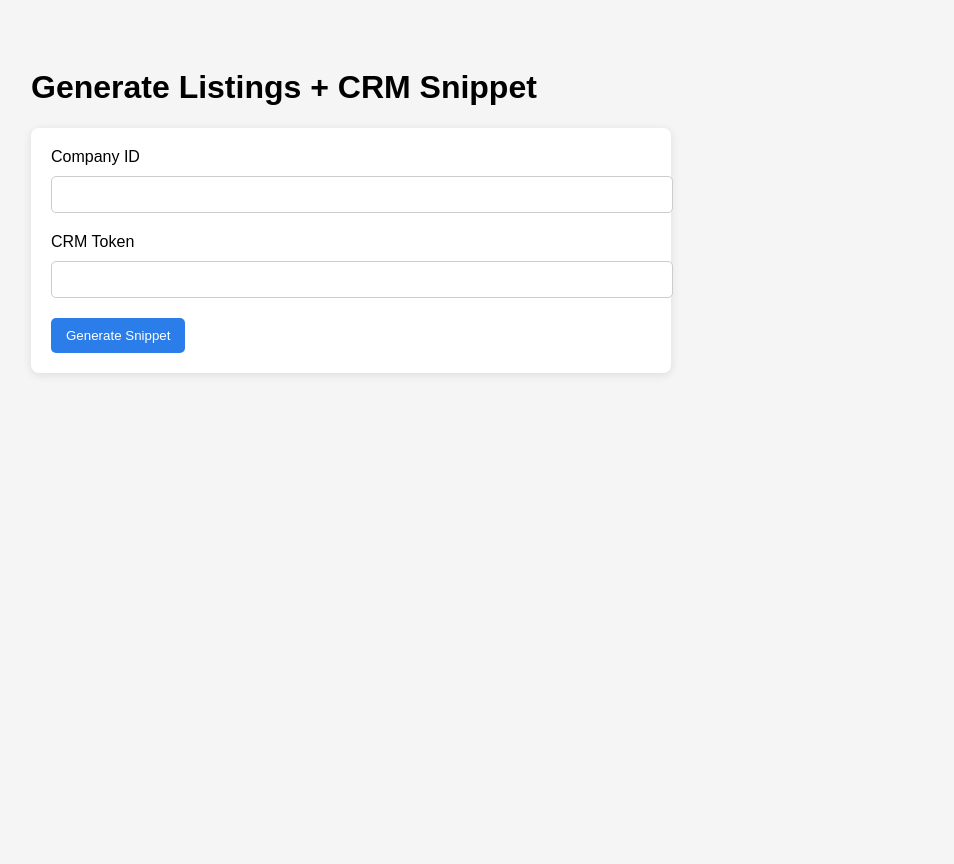
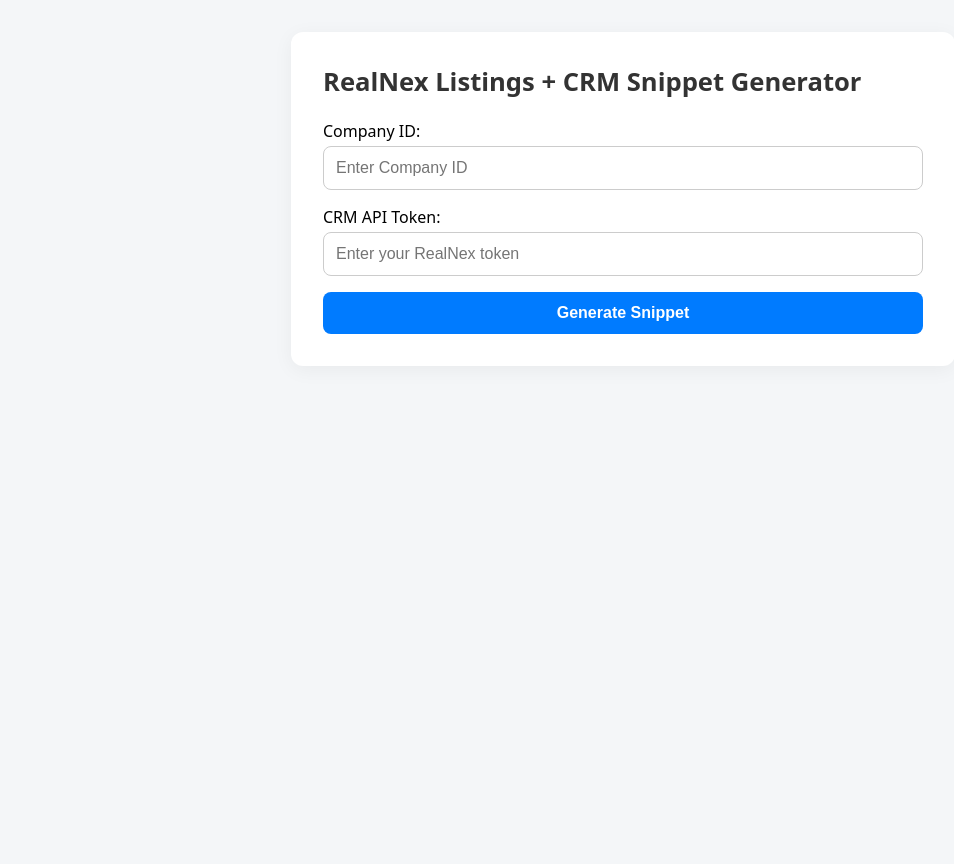
Before and after one commit to Cremattsd/realnex-lead-form-api, a Flask app: page /snippet/listings in a window 1280 px wide. Shown: the whole page, without its empty margins (17-971 px from the left). Before the commit the page ends 375 px from the top, so only its background shows below. Run offline with Flask 3, Linux system fonts and the light colour scheme.

Commit message:
Update snippet_listings.html

```diff
--- a/templates/snippet_listings.html
+++ b/templates/snippet_listings.html
@@ -2,85 +2,128 @@
 <html lang="en">
 <head>
   <meta charset="UTF-8">
-  <title>Listings + CRM Snippet Generator</title>
+  <title>RealNex Listings Snippet Generator</title>
+  <meta name="viewport" content="width=device-width, initial-scale=1.0">
   <style>
+    :root {
+      --primary: #007BFF;
+      --background: #f4f6f8;
+      --card-bg: #fff;
+      --border-radius: 12px;
+      --shadow: 0 4px 20px rgba(0, 0, 0, 0.05);
+    }
+
     body {
-      font-family: Arial, sans-serif;
-      padding: 40px;
-      background-color: #f5f5f5;
+      font-family: system-ui, -apple-system, "Segoe UI", Roboto, Helvetica, Arial, sans-serif;
+      background-color: var(--background);
+      margin: 0;
+      padding: 2rem;
+      display: flex;
+      justify-content: center;
+      align-items: flex-start;
+      min-height: 100vh;
     }
-    form {
-      background: white;
-      padding: 20px;
+
+    .card {
+      background: var(--card-bg);
+      padding: 2rem;
+      max-width: 600px;
+      width: 100%;
+      border-radius: var(--border-radius);
+      box-shadow: var(--shadow);
+    }
+
+    h2 {
+      margin-top: 0;
+      color: #333;
+      font-size: 1.6rem;
+    }
+
+    label {
+      display: block;
+      margin: 1rem 0 0.25rem;
+      font-weight: 500;
+    }
+
+    input, textarea, button {
+      width: 100%;
+      padding: 0.75rem;
       border-radius: 8px;
-      box-shadow: 0 2px 10px rgba(0,0,0,0.1);
-      max-width: 600px;
-      margin-bottom: 30px;
+      border: 1px solid #ccc;
+      font-size: 1rem;
+      box-sizing: border-box;
     }
-    input[type="text"] {
-      width: 100%;
-      padding: 10px;
-      margin-top: 10px;
-      margin-bottom: 20px;
-      border: 1px solid #ccc;
-      border-radius: 5px;
+
+    button {
+      background-color: var(--primary);
+      color: #fff;
+      font-weight: 600;
+      border: none;
+      cursor: pointer;
+      margin-top: 1rem;
+      transition: background 0.2s;
     }
-    button {
-      background-color: #2b7de9;
-      color: white;
-      border: none;
-      padding: 10px 15px;
-      border-radius: 5px;
-      cursor: pointer;
+
+    button:hover {
+      background-color: #0056c7;
     }
-    button:hover {
-      background-color: #1a5fc3;
+
+    .copy-btn {
+      margin-top: 0.5rem;
+      background: #e0e0e0;
+      color: #333;
     }
-    .snippet-box {
-      background: #eaeaea;
-      padding: 15px;
-      border-radius: 6px;
-      font-family: monospace;
-      margin-bottom: 10px;
+
+    .copy-btn:hover {
+      background: #d4d4d4;
     }
-    iframe.preview {
+
+    .preview {
+      margin-top: 2rem;
+    }
+
+    iframe {
       width: 100%;
       height: 600px;
       border: 1px solid #ccc;
+      border-radius: 8px;
+      margin-top: 1rem;
     }
   </style>
 </head>
 <body>
-
-  <h1>Generate Listings + CRM Snippet</h1>
+  <div class="card">
+    <h2>RealNex Listings + CRM Snippet Generator</h2>
 
     <form method="POST">
-    <label for="company_id">Company ID</label>
-    <input type="text" name="company_id" id="company_id" value="{{ company_id }}" required>
+      <label for="company_id">Company ID:</label>
+      <input type="text" name="company_id" id="company_id" value="{{ company_id }}" placeholder="Enter Company ID" required>
 
-    <label for="token">CRM Token</label>
-    <input type="text" name="token" id="token" value="{{ token }}" required>
+      <label for="token">CRM API Token:</label>
+      <input type="password" name="token" id="token" value="{{ token }}" placeholder="Enter your RealNex token" required>
 
       <button type="submit">Generate Snippet</button>
     </form>
 
     {% if generated_code %}
-    <h2>Your Embed Code</h2>
-    <div class="snippet-box" id="snippet">{{ generated_code }}</div>
-    <button onclick="copyToClipboard()">Copy Code</button>
+      <label for="snippet">Copy this code into your website:</label>
+      <textarea id="snippet" readonly>{{ generated_code }}</textarea>
+      <button class="copy-btn" onclick="copyToClipboard()">Copy to Clipboard</button>
 
-    <h2>Live Preview</h2>
+      <div class="preview">
+        <h3>Live Preview</h3>
         {{ generated_code | safe }}
+      </div>
     {% endif %}
+  </div>
 
   <script>
     function copyToClipboard() {
-      const snippet = document.getElementById("snippet").innerText;
-      navigator.clipboard.writeText(snippet).then(() => {
+      const snippet = document.getElementById("snippet");
+      snippet.select();
+      document.execCommand("copy");
       alert("Snippet copied to clipboard!");
-      });
     }
   </script>
-
 </body>
 </html>
```
Lines whose indentation alone changed are shown as unchanged.
